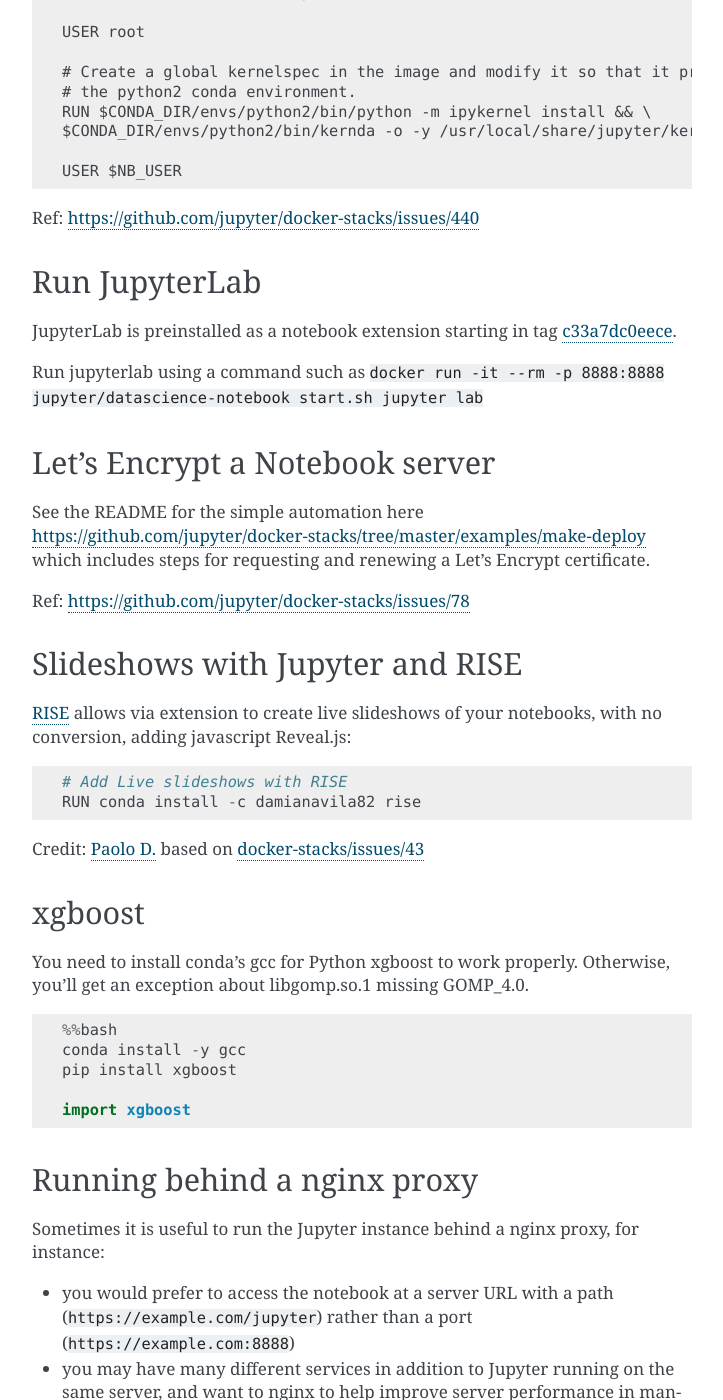
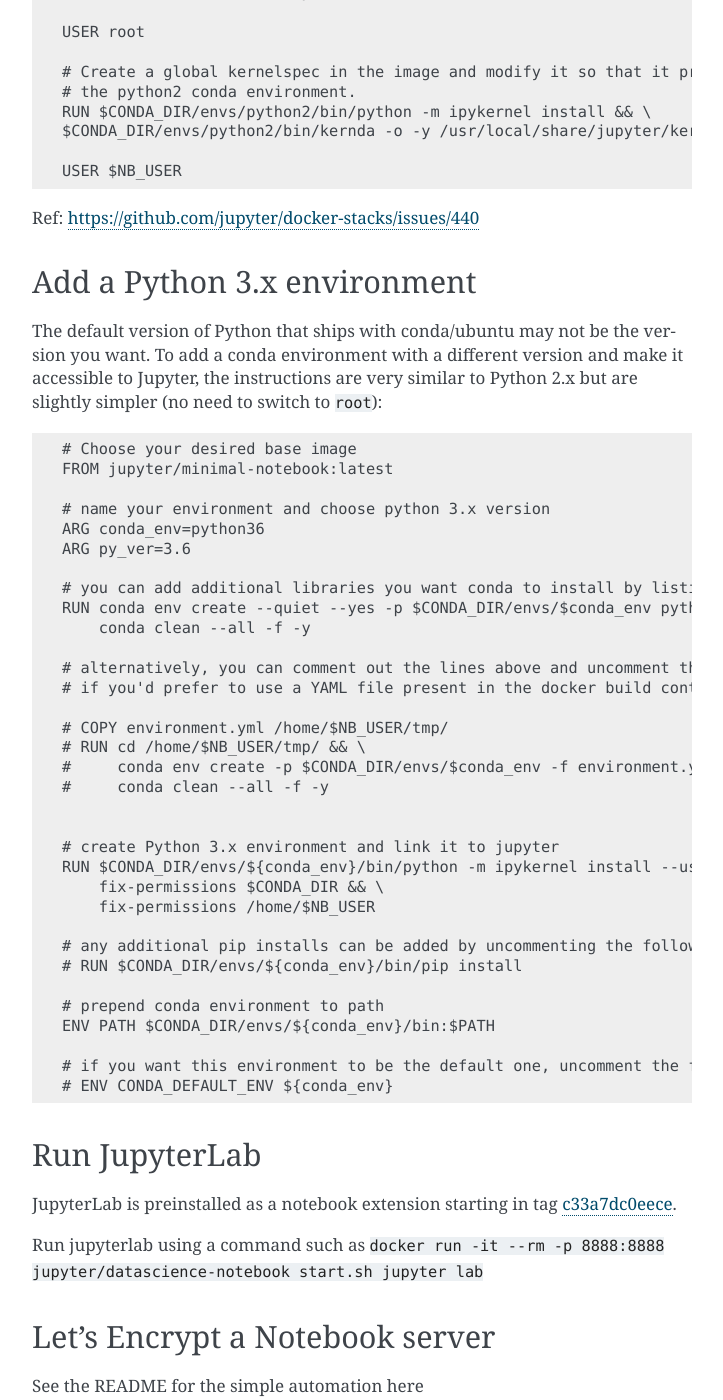
Before and after one commit to jupyter/docker-stacks, a Sphinx documentation site: the page built from docs/using/recipes.md, in a window 1280 px wide and 1400 px high, scrolled down 1900 px. Shown: the whole window, without its empty margins (388-1111 px from the left). Built offline with Sphinx 7.4.7, drawn with Linux system fonts in a browser that asks for light colours; some of the changed text lies outside the part shown.

Commit message:
instructions for python 3.x kernels with conda
this was surprisingly hard to find help for online that was up-to-date and worked with the stacks, contributing here in hopes it'll help others.

````diff
--- a/docs/using/recipes.md
+++ b/docs/using/recipes.md
@@ -97,6 +97,47 @@
 
 Ref:
 [https://github.com/jupyter/docker-stacks/issues/440](https://github.com/jupyter/docker-stacks/issues/440)
+
+## Add a Python 3.x environment
+
+The default version of Python that ships with conda/ubuntu may not be the version you want.
+To add a conda environment with a different version and make it accessible to Jupyter, the instructions are very similar to Python 2.x but are slightly simpler (no need to switch to `root`):
+
+```
+# Choose your desired base image
+FROM jupyter/minimal-notebook:latest
+
+# name your environment and choose python 3.x version
+ARG conda_env=python36
+ARG py_ver=3.6
+
+# you can add additional libraries you want conda to install by listing them below the first line and ending with "&& \"
+RUN conda env create --quiet --yes -p $CONDA_DIR/envs/$conda_env python=$py_ver ipython ipykernel && \
+    conda clean --all -f -y
+
+# alternatively, you can comment out the lines above and uncomment those below
+# if you'd prefer to use a YAML file present in the docker build context
+
+# COPY environment.yml /home/$NB_USER/tmp/
+# RUN cd /home/$NB_USER/tmp/ && \
+#     conda env create -p $CONDA_DIR/envs/$conda_env -f environment.yml && \
+#     conda clean --all -f -y
+
+
+# create Python 3.x environment and link it to jupyter
+RUN $CONDA_DIR/envs/${conda_env}/bin/python -m ipykernel install --user --name=${conda_env} && \
+    fix-permissions $CONDA_DIR && \
+    fix-permissions /home/$NB_USER
+
+# any additional pip installs can be added by uncommenting the following line
+# RUN $CONDA_DIR/envs/${conda_env}/bin/pip install
+
+# prepend conda environment to path
+ENV PATH $CONDA_DIR/envs/${conda_env}/bin:$PATH
+
+# if you want this environment to be the default one, uncomment the following line:
+# ENV CONDA_DEFAULT_ENV ${conda_env}
+```
 
 ## Run JupyterLab
 
````
